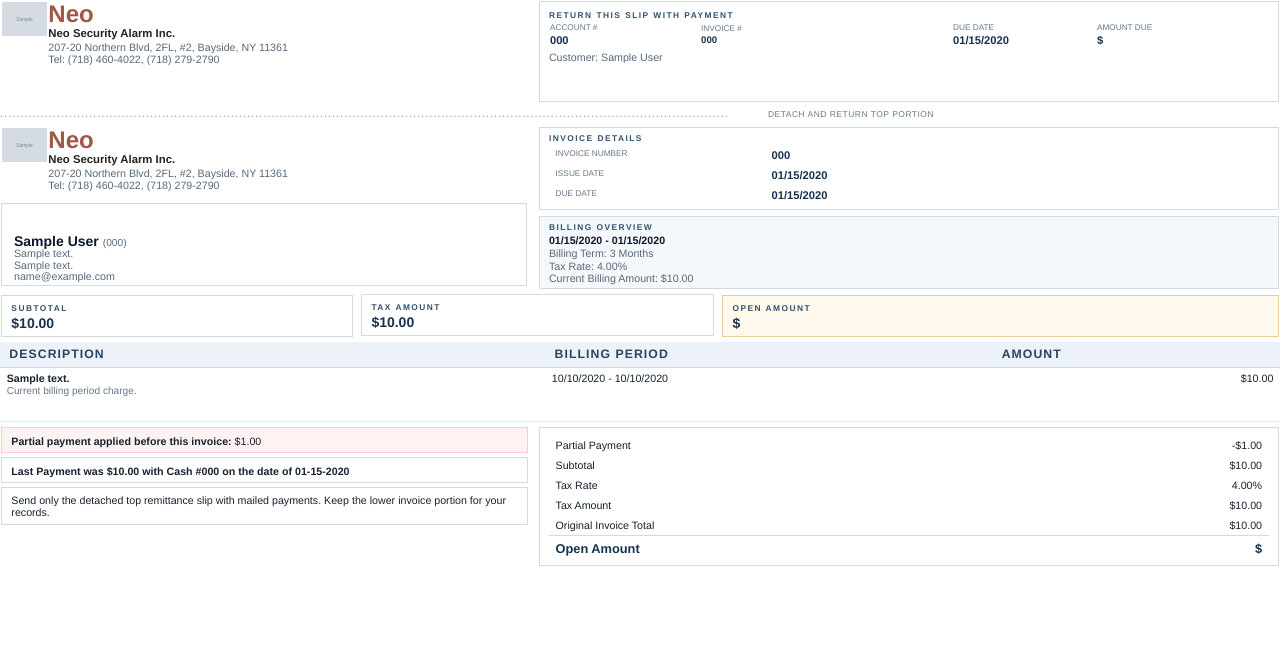
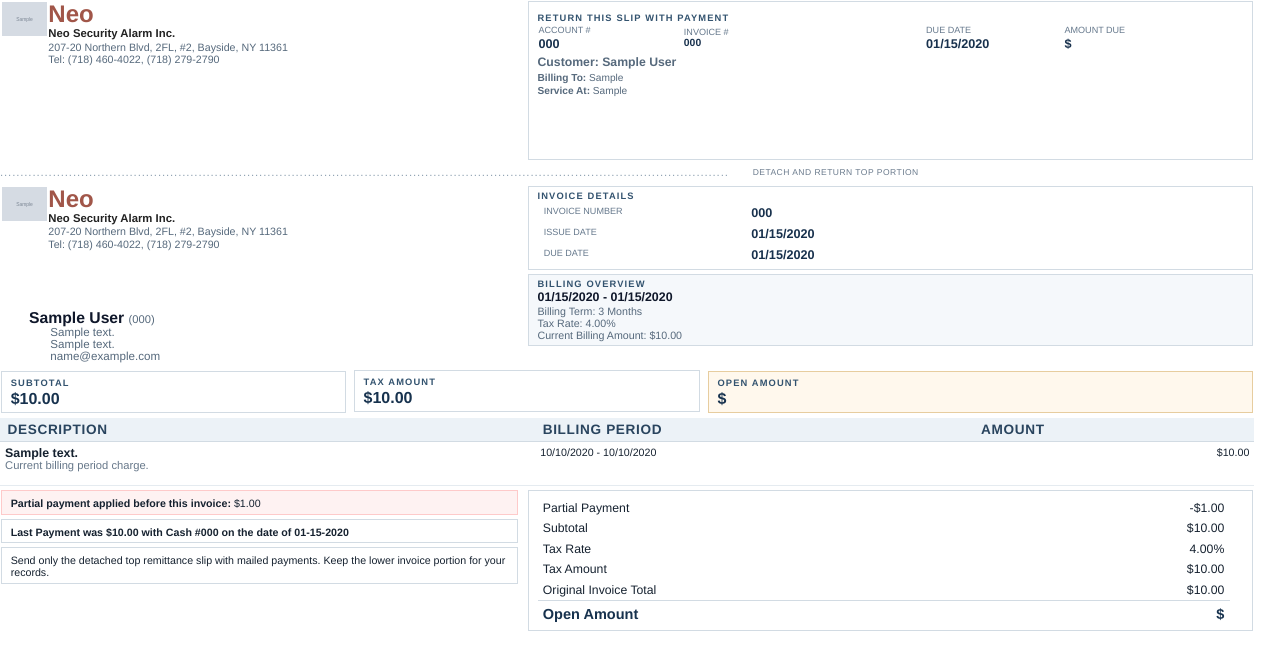
Before and after one commit to dlwnfh1/ABS, a Django app: template billing/templates/admin/billing/invoice/pdf.html in a window 1280 px wide. Shown: the top 670 px of the page. Run offline with Django 4.2, Linux system fonts and the light colour scheme; tables that the repository leaves empty hold one stand-in row (values such as "Sample post"); the template is opened without the code that fills it: values that come from a table or form of the project are taken from there, most other values are stand-ins (such as "Sample title", 1, 10 or a date in 2020); grey boxes marked "Sample" are stand-in pictures.

Commit message:
Refine invoice PDF layout and customer service defaults
Improve invoice PDF layout, billing period display, and service defaults

```diff
--- a/billing/templates/admin/billing/invoice/pdf.html
+++ b/billing/templates/admin/billing/invoice/pdf.html
@@ -5,7 +5,7 @@
     <style>
         @page {
             size: letter;
-            margin: 14pt 16pt 14pt 16pt;
+            margin: 40pt 38pt 12pt 24pt;
         }
 
         body {
@@ -17,7 +17,7 @@
         }
 
         table {
-            width: 100%;
+            width: 98%;
             border-collapse: collapse;
         }
 
@@ -57,41 +57,41 @@
         .remit-panel {
             border: 1px solid #d2dbe3;
             background: #ffffff;
-            padding: 5pt 7pt 4pt 7pt;
+            padding: 4.5pt 6.5pt 3.5pt 6.5pt;
         }
 
         .section-label,
         .remit-title,
         .meta-title {
             color: #33536f;
-            font-size: 6.3pt;
+            font-size: 7pt;
             text-transform: uppercase;
-            letter-spacing: 1.1pt;
+            letter-spacing: 0.85pt;
             font-weight: bold;
-            margin-bottom: 1.5pt;
+            margin-bottom: 1.2pt;
         }
 
         .field-label {
             color: #65788c;
-            font-size: 6.2pt;
+            font-size: 6.8pt;
             text-transform: uppercase;
-            margin-bottom: 1.5pt;
+            margin-bottom: 1.1pt;
         }
 
         .field-value {
             color: #18314d;
-            font-size: 8.4pt;
+            font-size: 9.5pt;
             font-weight: bold;
         }
 
         .wrap-value {
-            font-size: 7.2pt;
-            line-height: 1.1;
+            font-size: 7.8pt;
+            line-height: 1.02;
             word-break: break-all;
         }
 
         .meta-list td {
-            padding: 3pt 5pt;
+            padding: 2.6pt 4.6pt;
             vertical-align: top;
         }
 
@@ -147,18 +147,18 @@
             background: #ecf2f7;
             color: #29445e;
             text-align: left;
-            font-size: 9.2pt;
+            font-size: 10.2pt;
             text-transform: uppercase;
-            letter-spacing: 0.8pt;
-            padding: 4pt 7pt;
+            letter-spacing: 0.5pt;
+            padding: 3.2pt 5.6pt;
             border-bottom: 1px solid #d2dbe3;
         }
 
         .line-items td {
-            padding: 3pt 5pt;
+            padding: 2.6pt 3.8pt;
             border-bottom: 1px solid #e5ebf0;
             vertical-align: top;
-            height: 34pt;
+            height: 27pt;
             word-wrap: break-word;
         }
 
@@ -169,45 +169,45 @@
 
         .line-main {
             font-weight: bold;
-            margin-bottom: 1pt;
+            font-size: 9.3pt;
+            margin-bottom: 0.5pt;
         }
 
         .line-sub {
             color: #67788a;
-            font-size: 7.6pt;
-            line-height: 1.12;
+            font-size: 8.4pt;
+            line-height: 1.05;
         }
 
         .totals-table td {
-            padding: 3pt 5pt;
+            padding: 2.5pt 4pt;
+            font-size: 9.2pt;
         }
 
         .totals-table .grand td {
             border-top: 1px solid #d2dbe3;
-            padding-top: 4pt;
-            font-size: 9.6pt;
+            padding-top: 3.2pt;
+            font-size: 10.9pt;
             font-weight: bold;
             color: #17324e;
         }
 
         .summary-value {
-            font-size: 10.5pt;
+            font-size: 12pt;
             font-weight: bold;
             color: #17324e;
         }
 
         .strong-block {
-            font-size: 8pt;
+            font-size: 9.3pt;
             font-weight: bold;
             color: #0f172a;
-            margin-bottom: 1pt;
+            margin-bottom: 0.5pt;
         }
 
         .billto-block {
-            margin-top: 8pt;
-            border: 1px solid #d2dbe3;
-            background: #ffffff;
-            padding: 8pt 9pt 2pt 9pt;
+            margin-top: 9pt;
+            padding: 9pt 9pt 3pt 9pt;
         }
 
         .billto-title {
@@ -221,27 +221,29 @@
         }
 
         .billto-name {
-            font-size: 10.5pt;
+            font-size: 11.8pt;
             font-weight: bold;
             color: #0f172a;
-            margin: 0 0 2pt 0;
+            margin: 0 0 1pt 0;
             line-height: 1.0;
-            height: 15pt;
+            height: 14pt;
             vertical-align: bottom;
+            padding-left: 52pt;
         }
 
         .billto-account {
             color: #56697c;
-            font-size: 7.7pt;
+            font-size: 8.4pt;
             font-weight: normal;
             line-height: 1.0;
         }
 
         .billto-address {
             color: #56697c;
-            font-size: 8pt;
-            line-height: 1.08;
+            font-size: 8.7pt;
+            line-height: 1.04;
             margin: 0;
+            padding-left: 28pt;
         }
     </style>
 </head>
@@ -261,17 +263,19 @@
                 </table>
             </td>
             <td width="58%" style="vertical-align: top;">
-                <div class="remit-panel" style="padding-top: 6pt; padding-bottom: 6pt; min-height: 62pt;">
+                <div class="remit-panel" style="padding-top: 8pt; padding-bottom: 8pt; min-height: 102pt;">
                     <div class="remit-title">Return This Slip With Payment</div>
                     <table>
                         <tr>
-                            <td width="21%" style="padding-right: 6pt;"><div class="field-label">Account #</div><div class="field-value">{{ invoice.customer.account_number }}</div></td>
-                            <td width="35%" style="padding-right: 6pt;"><div class="field-label">Invoice #</div><div class="field-value wrap-value">{{ invoice.invoice_number }}</div></td>
-                            <td width="20%" style="padding-right: 6pt;"><div class="field-label">Due Date</div><div class="field-value">{{ invoice.due_date|date:"m/d/Y" }}</div></td>
+                            <td width="21%" style="padding-right: 4pt;"><div class="field-label">Account #</div><div class="field-value">{{ invoice.customer.account_number }}</div></td>
+                            <td width="35%" style="padding-right: 4pt;"><div class="field-label">Invoice #</div><div class="field-value wrap-value">{{ invoice.invoice_number }}</div></td>
+                            <td width="20%" style="padding-right: 4pt;"><div class="field-label">Due Date</div><div class="field-value">{{ invoice.due_date|date:"m/d/Y" }}</div></td>
                             <td width="24%"><div class="field-label">Amount Due</div><div class="field-value">${{ current_balance_due|floatformat:2 }}</div></td>
                         </tr>
                     </table>
-                    <div class="muted" style="margin-top: 3pt;">Customer: {{ invoice.customer.name }}</div>
+                    <div class="muted" style="margin-top: 3pt; font-size: 9.2pt;"><strong>Customer: {{ invoice.customer.name }}</strong></div>
+                    <div class="muted" style="margin-top: 2pt; font-size: 7.6pt;"><strong>Billing To:</strong> {{ billing_to_display }}</div>
+                    <div class="muted" style="margin-top: 1pt; font-size: 7.6pt;"><strong>Service At:</strong> {{ service_at_display }}</div>
                 </div>
             </td>
         </tr>
@@ -294,12 +298,14 @@
                 </table>
                 <div class="billto-block">
                     <div class="billto-title">&nbsp;</div>
-                    <table style="width:100%; border-collapse:collapse;"><tr><td class="billto-name" style="padding:0; vertical-align:bottom;">{{ invoice.customer.name }} <span class="billto-account">({{ invoice.customer.account_number }})</span></td></tr></table>
+                    <table style="width:100%; border-collapse:collapse;"><tr><td class="billto-name" style="padding:0; vertical-align:bottom;">&nbsp;</td></tr></table>
+                    <div style="height:0; line-height:0; font-size:0; margin:0; padding:0;">&nbsp;</div>
+                    <table style="width:100%; border-collapse:collapse;"><tr><td class="billto-name" style="padding:0 0 0 12pt; vertical-align:bottom;">{{ invoice.customer.name }} <span class="billto-account">({{ invoice.customer.account_number }})</span></td></tr></table>
                     <div class="billto-address">{{ invoice.customer.billing_address1 }}<br>{% if invoice.customer.billing_address2 %}{{ invoice.customer.billing_address2 }}<br>{% endif %}{% if invoice.customer.email_address %}{{ invoice.customer.email_address }}{% endif %}</div>
                 </div>
             </td>
             <td width="58%" style="vertical-align: top;">
-                <div class="meta-panel" style="padding-top: 4pt; padding-bottom: 3pt;">
+                <div class="meta-panel" style="padding-top: 3.2pt; padding-bottom: 2.4pt;">
                     <div class="meta-title">Invoice Details</div>
                     <table class="meta-list">
                         <tr>
@@ -316,7 +322,7 @@
                         </tr>
                     </table>
                 </div>
-                <div class="panel" style="background:#f5f8fb; margin-top: 4pt; padding-top: 4pt; padding-bottom: 3pt;">
+                <div class="panel" style="background:#f5f8fb; margin-top: 3pt; padding-top: 3.2pt; padding-bottom: 2.4pt;">
                     <div class="section-label">Billing Overview</div>
                     <div class="strong-block">{{ invoice.period_start|date:"m/d/Y" }} - {{ invoice.period_end|date:"m/d/Y" }}</div>
                     <div class="muted">Billing Term: {{ invoice.customer.get_billing_term_display }}<br>Tax Rate: {{ invoice.tax_rate }}%<br>Current Billing Amount: ${{ invoice.current_period_amount|floatformat:2 }}</div>
@@ -325,7 +331,7 @@
         </tr>
     </table>
 
-    <table style="margin-top: 3pt; margin-bottom: 3pt;">
+    <table style="margin-top: 2.4pt; margin-bottom: 2.4pt;">
         <tr>
             <td width="28%" style="padding-right: 4pt; vertical-align: top;"><div class="summary-panel"><div class="section-label">Subtotal</div><div class="summary-value">${{ invoice.subtotal|floatformat:2 }}</div></div></td>
             <td width="28%" style="padding: 0 2pt; vertical-align: top;"><div class="summary-panel"><div class="section-label">Tax Amount</div><div class="summary-value">${{ invoice.tax_amount|floatformat:2 }}</div></div></td>
@@ -344,15 +350,15 @@
         <tbody>
             {% for item in padded_items %}
             <tr>
-                <td>{% if item.description %}<div class="line-main">{{ item.description }}</div><div class="line-sub">{% if item.line_type == 'carryover' %}Past due balance carried into this invoice.{% else %}Current billing period charge.{% endif %}</div>{% else %}<div class="line-main">&nbsp;</div><div class="line-sub">&nbsp;</div>{% endif %}</td>
-                <td>{% if item.period_start %}{{ item.period_start|date:"m/d/Y" }} - {{ item.period_end|date:"m/d/Y" }}{% else %}<span style="display:block; height: 6pt;">&nbsp;</span>{% endif %}</td>
-                <td class="num">{% if item.amount is not None %}${{ item.amount|floatformat:2 }}{% else %}<span style="display:block; height: 6pt;">&nbsp;</span>{% endif %}</td>
+                <td>{% if item.description %}<div class="line-main">{{ item.description }}</div><div class="line-sub">{% if item.line_type == 'carryover' %}Past due balance carried into this invoice.{% elif item.line_type == 'rollup' %}Includes additional unpaid billing periods not shown above.{% else %}Current billing period charge.{% endif %}</div>{% else %}<div class="line-main">&nbsp;</div><div class="line-sub">&nbsp;</div>{% endif %}</td>
+                <td>{% if item.period_start %}{{ item.period_start|date:"m/d/Y" }} - {{ item.period_end|date:"m/d/Y" }}{% else %}<span style="display:block; height: 8pt;">&nbsp;</span>{% endif %}</td>
+                <td class="num">{% if item.amount is not None %}${{ item.amount|floatformat:2 }}{% else %}<span style="display:block; height: 8pt;">&nbsp;</span>{% endif %}</td>
             </tr>
             {% endfor %}
         </tbody>
     </table>
 
-    <table style="margin-top: 3pt;">
+    <table style="margin-top: 2.4pt;">
         <tr>
             <td width="42%" style="vertical-align: top; padding-right: 7pt;">
                 {% if invoice.partial_payment > 0 %}<div class="note-panel" style="margin-bottom: 3pt; background:#fef2f2; border-color:#fecaca;"><strong>Partial payment applied before this invoice:</strong> ${{ invoice.partial_payment|floatformat:2 }}</div>{% endif %}
```
Also changed, not shown: billing/admin.py (+29 -3 lines), customers/admin.py (+35 -0 lines), customers/models.py (+7 -1 lines), customers/templates/admin/customers/customer/change_form.html (+75 -0 lines), customers/migrations/0004_alter_service_service_name.py (added).
